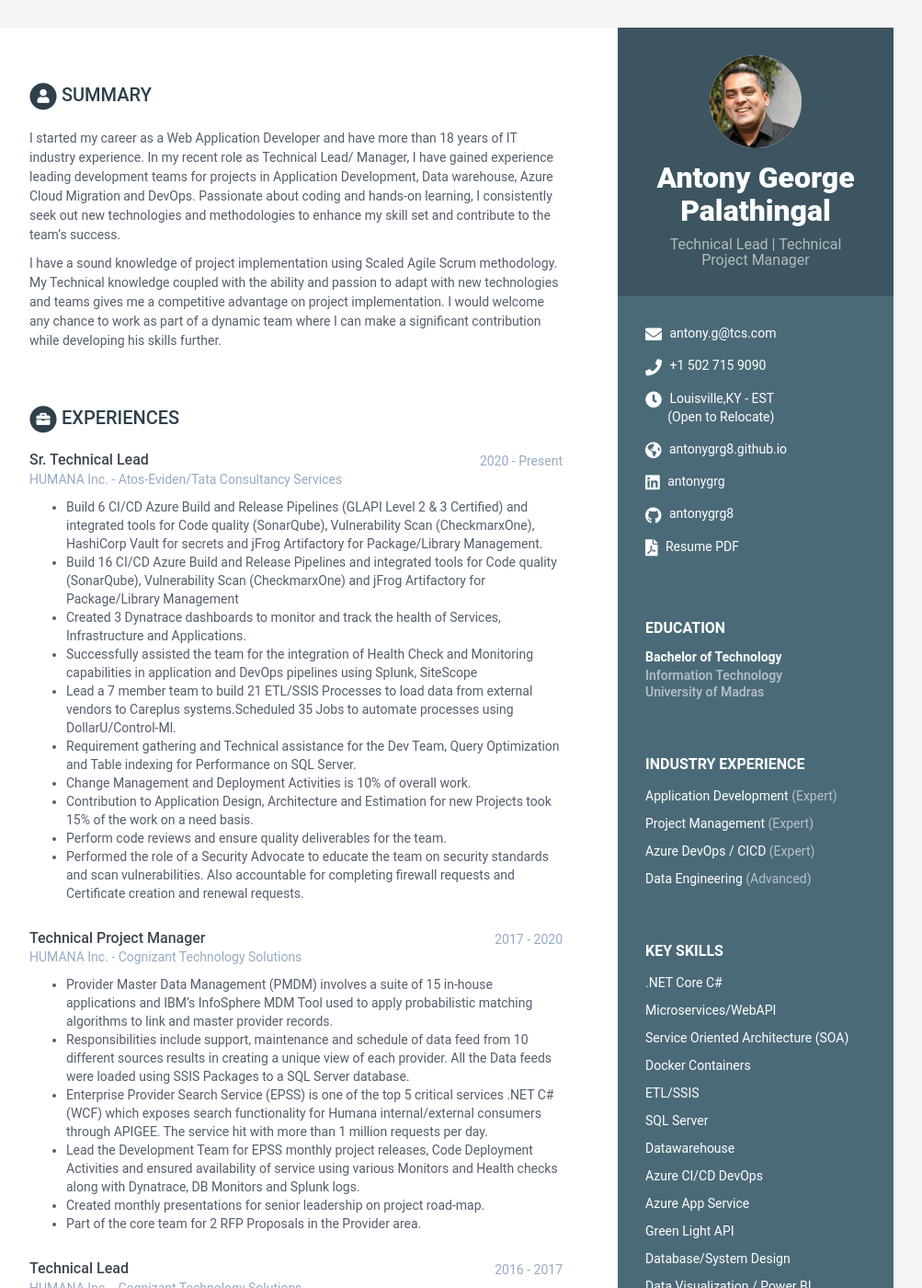
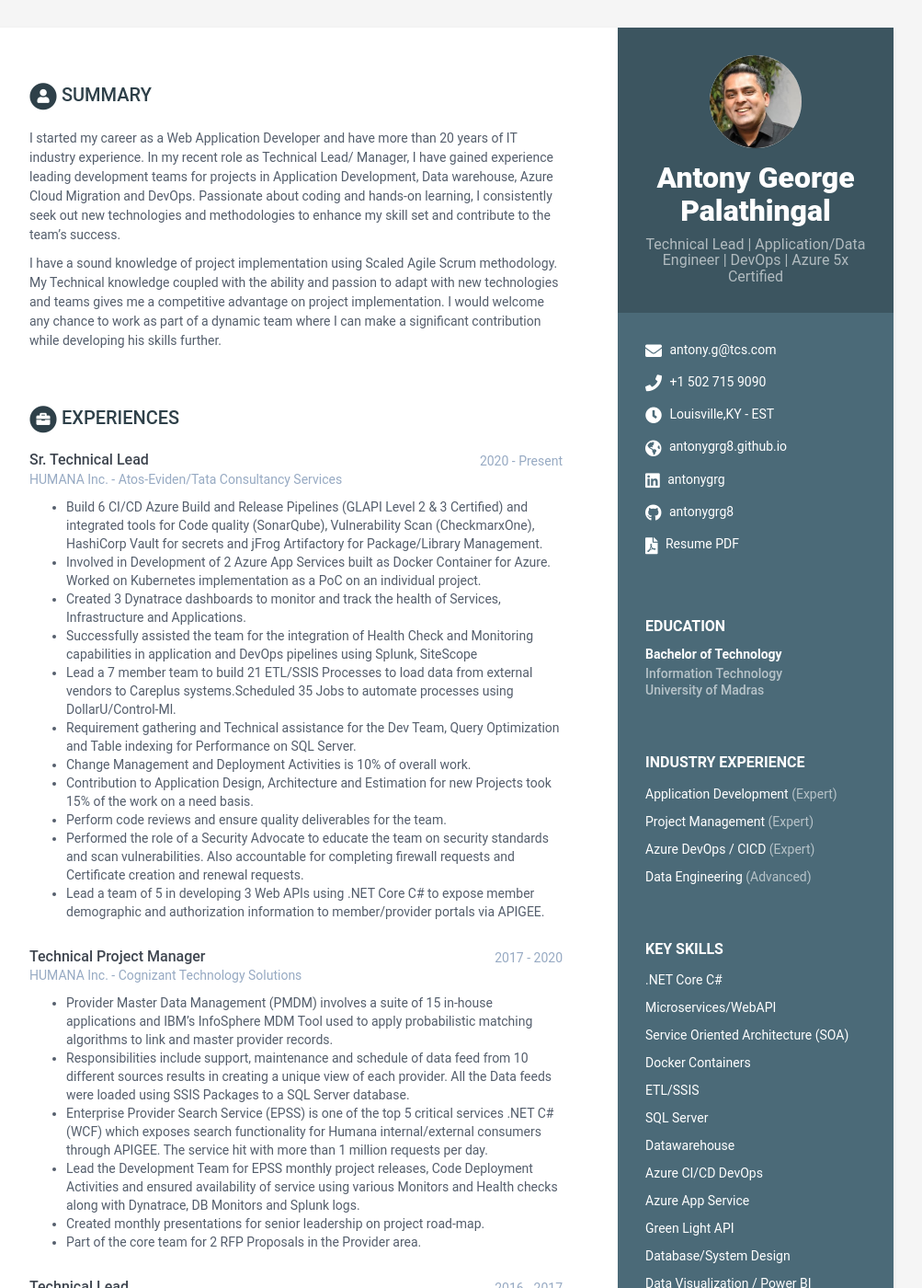
Before and after one commit to antonygrg8/antonygrg8.github.io, a Jekyll site: the page built from index.html, in a window 1280 px wide and 1400 px high. Shown: the whole window at 92% size, without its empty margins (168-1171 px from the left). Built offline with Jekyll 4.4.1, drawn with Linux system fonts in a browser that asks for light colours; some of the changed text lies outside the part shown.

Commit message:
Revise profile information and career summary
Updated personal details and career summary in data.yml. Added new role and adjusted experience years.

```diff
--- a/_data/data.yml
+++ b/_data/data.yml
@@ -9,13 +9,14 @@ sidebar:
 
   # Profile information
   name: Antony George Palathingal
-  tagline: Technical Lead | Technical Project Manager
+  tagline: Technical Lead | Application/Data Engineer | DevOps | Azure 5x Certified
   avatar: profile.png #place a 100x100 picture inside /assets/images/ folder and provide the name of the file below
 
   # Sidebar links
   email: antony.g@tcs.com
   phone: +1 502 715 9090
-  timezone: Louisville,KY - EST <br>  &nbsp;&nbsp; &nbsp;&nbsp;&nbsp;   (Open to Relocate)
+  # timezone: Louisville,KY - EST <br>  &nbsp;&nbsp; &nbsp;&nbsp;&nbsp;   (Open to Relocate)
+  timezone: Louisville,KY - EST
   # citizenship: H1B Visa with Approved I-140
   website: antonygrg8.github.io #do not add http://
   linkedin: antonygrg
@@ -106,7 +107,7 @@ career-profile:
   title: Summary
   summary: |
     I started my career as a Web Application Developer and have more than
-    18 years of IT industry experience. In my recent role as Technical Lead/
+    20 years of IT industry experience. In my recent role as Technical Lead/
     Manager, I have gained experience leading development teams for projects
     in Application Development, Data warehouse, Azure Cloud Migration and
     DevOps. Passionate about coding and hands-on learning, I consistently
@@ -158,10 +159,9 @@ experiences:
           Code quality (SonarQube), Vulnerability Scan (CheckmarxOne),
           HashiCorp Vault for secrets and jFrog Artifactory for
           Package/Library Management.
-        - Build 16 CI/CD Azure Build and Release Pipelines and
-          integrated tools for Code quality (SonarQube), Vulnerability
-          Scan (CheckmarxOne) and jFrog Artifactory for Package/Library
-          Management
+        - Involved in Development of 2 Azure App Services built as
+          Docker Container for Azure. Worked on Kubernetes implementation
+          as a PoC on an individual project.
         - Created 3 Dynatrace dashboards to monitor and track the health
           of Services, Infrastructure and Applications.
         - Successfully assisted the team for the integration of Health
@@ -182,6 +182,9 @@ experiences:
           on security standards and scan vulnerabilities. Also accountable
           for completing firewall requests and Certificate creation and
           renewal requests.
+        - Lead a team of 5 in developing 3 Web APIs using .NET Core C# to
+          expose member demographic and authorization information to
+          member/provider portals via APIGEE.
     - role: Technical Project Manager
       time: 2017 - 2020
       company: HUMANA Inc. - Cognizant Technology Solutions
@@ -345,6 +348,14 @@ certifications:
       credentialname: F8BF96275007416B
       details: |
 
+    - name: Generative AI Leader
+      start: 2026
+      end: 2031
+      organization: Google
+      credentialid:
+      credentialurl:
+      credentialname:
+      details: |
 # projects:
 #   title: Projects
 #   intro: >
@@ -414,7 +425,7 @@ certifications:
 #       conference: "Comm. ACM 4 (1961), 51–55"
 
 skills:
-  title: Soft Skills
+  title: STRENGTHS / Soft Skills
 
   toolset:
     - name: Attention to Details
```
